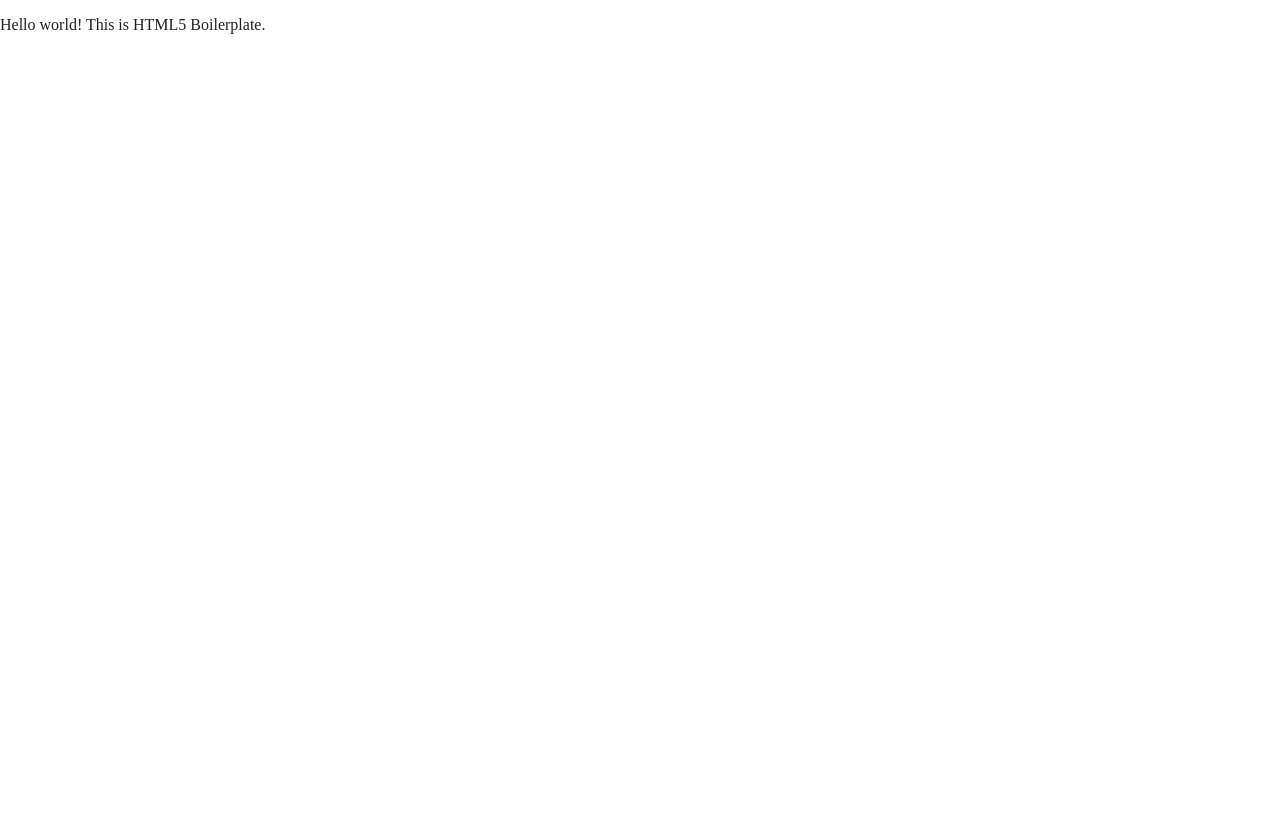
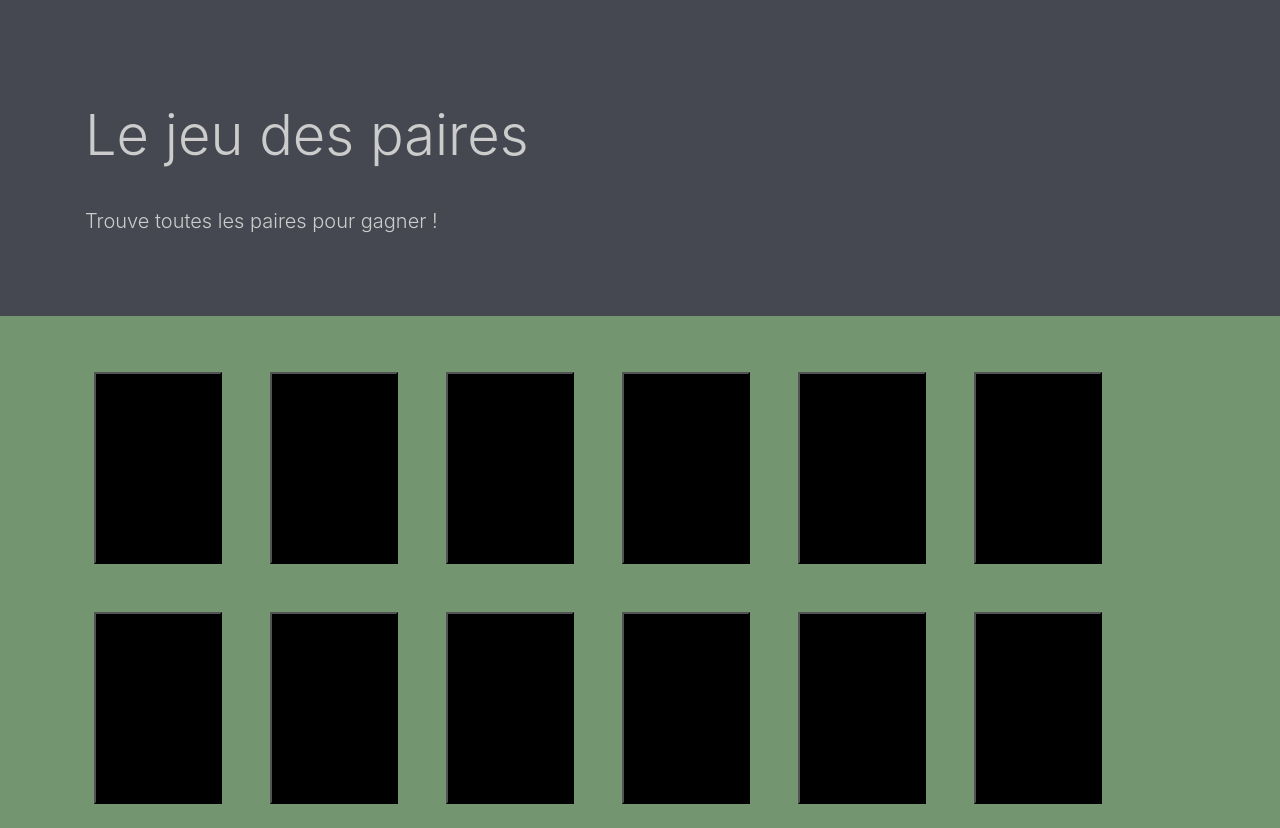
Before and after one commit to AntoineCheminPro/jeuDesPaires, a website built with Parcel: page index.html in a window 1280 px wide. Before the commit the page ends 800 px from the top, so only its background shows below. Built offline with nearby package versions, Linux system fonts and the light colour scheme.

Commit message:
html done

```diff
--- a/css/main.css
+++ b/css/main.css
@@ -86,6 +86,54 @@ textarea {
 /* ==========================================================================
    Author's custom styles
    ========================================================================== */
+
+.jumbotron{
+  background-color: #454851;
+  color: #ccc;
+}
+
+.main{
+  height: 50 vh;
+  background-color: #73956F;
+}
+
+.card{
+border :0;
+  height: 20 vh;
+  width : 10 vw;
+}
+.turned{
+  display :none;
+}
+.show{
+  display: block;
+}
+.bottom{
+  height: 20 vh;
+  width : 10 vw;
+  z-index: 2;
+  background-color: black;
+}
+.firstpair{
+  background-color: #FFC482;
+
+}
+.secondpair{
+  background-color: #ED1C24;
+}
+.thirdpair{
+  background-color: #FCFCFC;
+}
+.fourthpair{
+  background-color: #92AFD7 ;
+}
+.fifthpair{
+  background-color: #934B00;
+}
+.sixthpair{
+  background-color: #FF579F;
+}
+
 
 /* ==========================================================================
    Helper classes
--- a/index.html
+++ b/index.html
@@ -1,9 +1,9 @@
 <!doctype html>
-<html class="no-js" lang="">
+<html class="no-js" lang="fr">
 
 <head>
   <meta charset="utf-8">
-  <title></title>
+  <title>Le jeu des paires</title>
   <meta name="description" content="">
   <meta name="viewport" content="width=device-width, initial-scale=1">
 
@@ -16,16 +16,127 @@
   <link rel="apple-touch-icon" href="icon.png">
   <!-- Place favicon.ico in the root directory -->
 
+  <link rel="stylesheet" href="https://stackpath.bootstrapcdn.com/bootstrap/4.5.2/css/bootstrap.min.css" integrity="sha384-JcKb8q3iqJ61gNV9KGb8thSsNjpSL0n8PARn9HuZOnIxN0hoP+VmmDGMN5t9UJ0Z" crossorigin="anonymous">
+  <!-- add bootsrap -->
   <link rel="stylesheet" href="css/normalize.css">
   <link rel="stylesheet" href="css/main.css">
 
   <meta name="theme-color" content="#fafafa">
 </head>
 
-<body>
+<body class="main">
+  <!-- Add your site or application content here -->
 
-  <!-- Add your site or application content here -->
-  <p>Hello world! This is HTML5 Boilerplate.</p>
+
+  <header class="jumbotron jumbotron-fluid">
+    <div class="container">
+      <h1 class="display-4">Le jeu des paires</h1>
+      <p class="lead">Trouve toutes les paires pour gagner !</p>
+    </div>
+  </header>
+
+<main>
+  <section class="container">
+    <div class="row">
+
+      <article class="card firstpair m-4"style="width: 8rem; height: 12rem;" >
+        <button href="#" class="bottom "style="width: 8rem; height: 12rem;"value="1">
+          <div class="card-body">
+          </div>
+        </button>
+      </article>
+
+      <article class="card secondpair m-4" style="width: 8rem; height: 12rem;">
+        <button href="#" class="bottom "style="width: 8rem; height: 12rem;"value="2">
+          <div class="card-body">
+          </div>
+        </button>
+      </article>
+
+      <article class="card thirdpair m-4" style="width: 8rem; height: 12rem;">
+        <button href="#" class="bottom "style="width: 8rem; height: 12rem;" value="3">
+          <div class="card-body">
+          </div>
+        </button>
+      </article>
+
+      <article class="card fourthpair m-4" style="width: 8rem; height: 12rem;">
+        <button href="#" class="bottom "style="width: 8rem; height: 12rem;" value="4">
+          <div class="card-body">
+          </div>
+        </button>
+      </article>
+
+      <article class="card fifthpair m-4" style="width: 8rem; height: 12rem;">
+        <button href="#" class="bottom" style="width: 8rem; height: 12rem;" value="5">
+          <div class="card-body">
+          </div>
+        </button>
+      </article>
+
+      <article class="card fourthpair m-4" style="width: 8rem; height: 12rem;">
+        <button href="#" class="bottom "style="width: 8rem; height: 12rem;" value="4">
+          <div class="card-body">
+          </div>
+        </button>
+      </article>
+
+      <article class="card thirdpair m-4" style="width: 8rem; height: 12rem;">
+        <button href="#" class="bottom "style="width: 8rem; height: 12rem;" value="3">
+          <div class="card-body">
+          </div>
+        </button>
+      </article>
+
+      <article class="card fifthpair m-4" style="width: 8rem; height: 12rem;">
+        <button href="#" class="bottom "style="width: 8rem; height: 12rem;" value="5">
+          <div class="card-body">
+          </div>
+        </button>
+      </article>
+
+      <article class="card sixthpair m-4" style="width: 8rem; height: 12rem;">
+        <button href="#" class="bottom "style="width: 8rem; height: 12rem;" value="6">
+          <div class="card-body">
+          </div>
+        </button>
+      </article>
+
+      <article class="card firstpair m-4" style="width: 8rem; height: 12rem;">
+        <button href="#" class="bottom"style="width: 8rem; height: 12rem;" value="1">
+          <div class="card-body">
+          </div>
+        </button>
+      </article>
+
+      <article class="card sixthpair m-4" style="width: 8rem; height: 12rem;">
+        <button href="#" class="bottom "style="width: 8rem; height: 12rem;" value="6">
+          <div class="card-body">
+          </div>
+        </button>
+      </article>
+
+      <article class="card secondpair m-4" style="width: 8rem; height: 12rem;">
+        <button href="#" class="bottom "style="width: 8rem; height: 12rem;" value="2">
+          <div class="card-body">
+          </div>
+        </button>
+      </article>
+
+    </div>
+
+  </section>
+</main>
+
+
+
+
+
+
+
+
+
+
   <script src="js/vendor/modernizr-3.11.2.min.js"></script>
   <script src="js/plugins.js"></script>
   <script src="js/main.js"></script>
--- a/js/main.js
+++ b/js/main.js
@@ -0,0 +1,6 @@
+let cards=document.getElementsByClassName("bottom");
+
+
+function reverse (){
+    classList.add("returned");
+}
```
